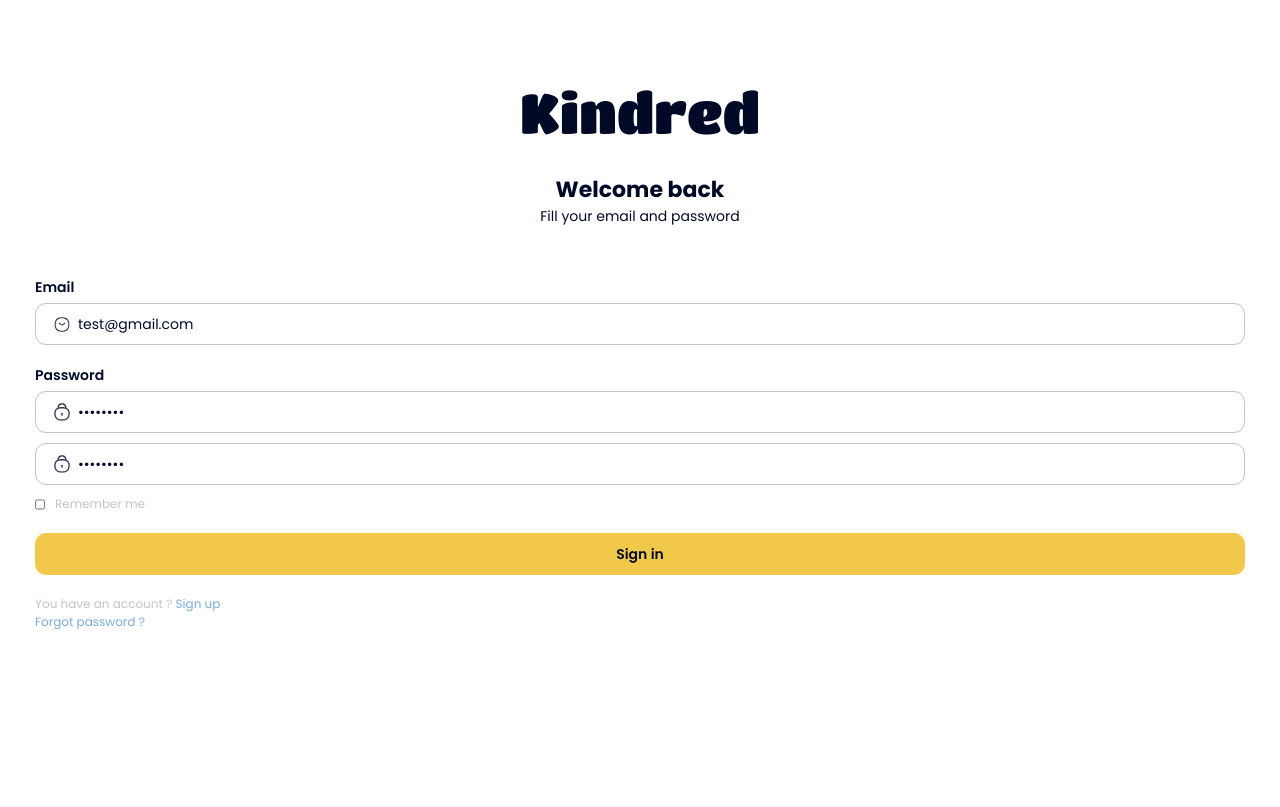
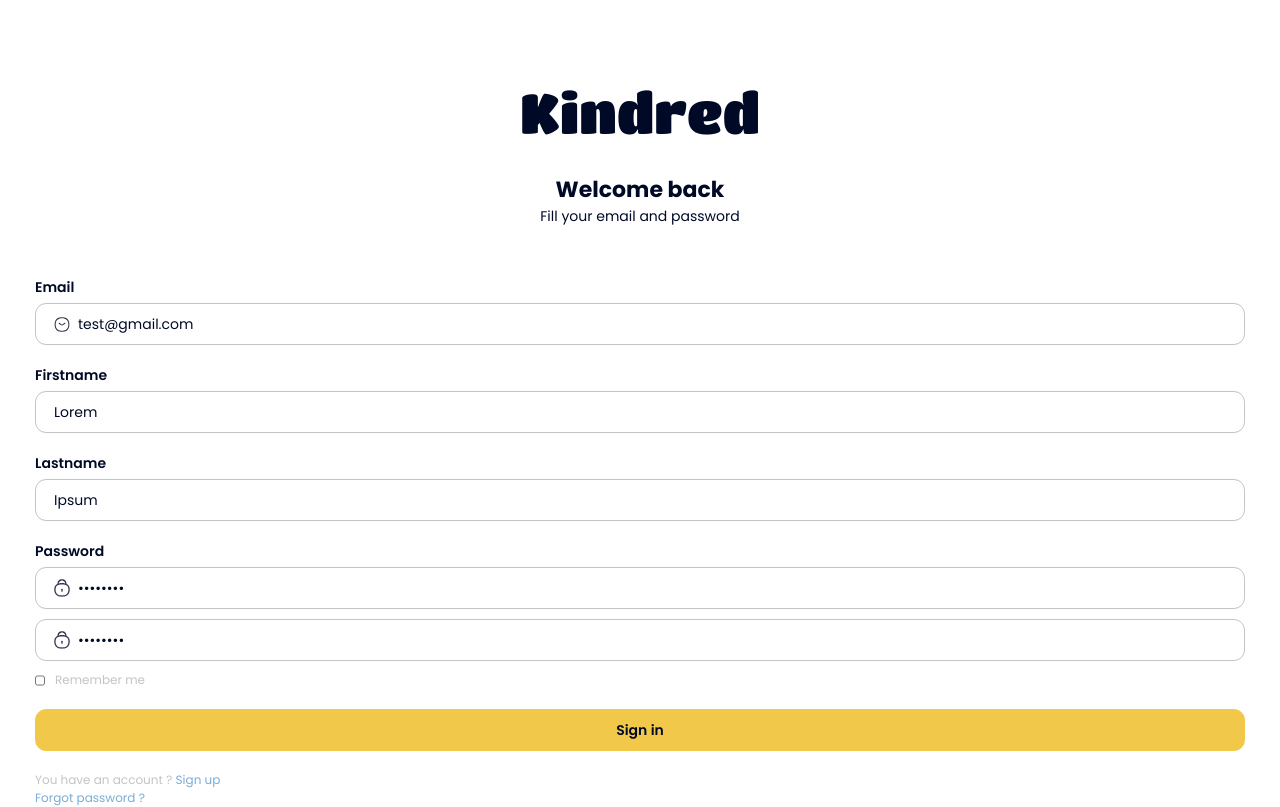
Before and after one commit to alexandraskach/kindred-app-front, a Next.js app: page /register in a window 1280 px wide. Built offline with nearby package versions, Linux system fonts and the light colour scheme.

Commit message:
login + register + check auth

```diff
--- a/components/Base/index.js
+++ b/components/Base/index.js
@@ -1,15 +1,26 @@
 // import Link from "next/link";
 
-export function getJWT() {
-	return typeof window !== 'undefined' && localStorage.JWT ? localStorage.JWT : null
-}
+// export function getJWT() {
+// 	return typeof window !== 'undefined' && localStorage.JWT ? localStorage.JWT : null
+// }
+
+// export async function getServerSideProps(context) {
+// 	const JWT = getJWT()
+
+// 	if (JWT == null) {
+// 		return {
+// 			redirect: {
+// 				destination: "/login",
+// 				permanent: false
+// 			}
+// 		}
+// 	}
+
+// 	return {
+// 		props: JWT
+// 	}
+// }
 
 export function Base({ children }) {
-	console.log(getJWT())
-
-	return (
-		<>
-			<main>{children}</main>
-		</>
-	)
+	return <main>{children}</main>
 }
--- /dev/null
+++ b/components/redirectToAuh.js
@@ -0,0 +1,8 @@
+import { useRouter } from 'next/router'
+
+export default async function() {
+    const JWT = (typeof window !== 'undefined' && localStorage.JWT) ? localStorage.JWT : null
+    const router = useRouter()
+    console.log(router)
+    if (!JWT && !['/register', '/login'].includes(router.asPath)) router.replace('/login')
+}
--- a/pages/register/index.js
+++ b/pages/register/index.js
@@ -1,12 +1,25 @@
 
 import { Formik, Field, Form, ErrorMessage } from 'formik'
 import { Base } from "components/Base"
+import redirectToAuth from "components/redirectToAuh"
 
-
+export async function login(data) {
+	const response = await fetch(process.env.NEXT_PUBLIC_API_URL + '/login_check', {
+		method: 'POST',
+		headers: {
+			'Accept': 'application/json',
+			'Content-Type': 'application/json'
+		},
+		body: JSON.stringify(data),
+	})
+	const json = await response.json()
+	localStorage.JWT = json.token
+	console.log(json.token)
+}
 
 
 export async function onSubmit(data) {
-	const response = await fetch(process.env.NEXT_PUBLIC_API_URL + '/api/user/new', {
+	const response = await fetch(process.env.NEXT_PUBLIC_API_URL + '/register', {
 		method: 'POST',
 		headers: {
 			'Accept': 'application/json',
@@ -16,7 +29,12 @@ export async function onSubmit(data) {
 	})
   	const json = await response.json()
 	console.log(json)
+
+	if (json.success) {
+		login(data)
+	}
 }
+
 
 export function validation(values) {
 	const errors = {}
@@ -24,6 +42,12 @@ export function validation(values) {
 	// email
 	if (values.email == '') errors.email = 'Required'
 	else if (!/^[A-Z0-9._%+-]+@[A-Z0-9.-]+\.[A-Z]{2,}$/i.test(values.email)) errors.email = 'Invalid email address'
+
+	// firstname
+	if (values.firstname == '') errors.firstname = 'Required'
+
+	// lastname
+	if (values.lastname == '') errors.lastname = 'Required'
 
 	// password
 	if (values.password == '') errors.password = 'Required'
@@ -34,7 +58,9 @@ export function validation(values) {
 	return errors
 }
 
+
 export default function render() {
+	redirectToAuth()
 	return (
 		<Base>
 			<div className='mt-8'>
@@ -46,16 +72,20 @@ export default function render() {
 				</div>
 
 				<Formik
-					// initialValues={{email: '', password: '', confirmPassword: ''}}
-					initialValues={{email: 'test@gmail.com', password: 'password', confirmPassword: 'password'}} // dev
+					// initialValues={{email: '', firstname: '', lastname: '', password: '', confirmPassword: ''}}
+					initialValues={{email: 'test@gmail.com', firstname: 'Lorem', lastname: 'Ipsum', password: 'password', confirmPassword: 'password'}} // dev
 					onSubmit={data => onSubmit(data)}
 					validate={validation}
 				>
-					{({ errors, touched, validateOnChange }) => {
+					{({ errors, touched }) => {
 						let emailClassName = 'Input Input--email',
-							passwordClassName = 'Input Input--password mb-1'
+							passwordClassName = 'Input Input--password mb-1',
+							firstnameClassName = 'Input',
+							lastnameClassName = 'Input'
 
 						emailClassName += errors.email && touched.email ? ' error' : ''
+						firstnameClassName += errors.firstname && touched.firstname ? ' error' : ''
+						lastnameClassName += errors.lastname && touched.lastname ? ' error' : ''
 						passwordClassName += errors.password && touched.password || errors.confirmPassword && touched.confirmPassword ? ' error' : ''
 
 						return (
@@ -65,6 +95,16 @@ export default function render() {
 								<label htmlFor='form-email'>Email</label>
 								<Field id='form-email' className={emailClassName} type='email' name='email' placeholder='example@gmail.com' required />
 								{errors.email && touched.email && <span className='form-error'>{errors.email}</span>}
+
+								{/* firstname */}
+								<label htmlFor='form-firstname'>Firstname</label>
+								<Field id='form-firstname' className={firstnameClassName} type='text' name='firstname' placeholder='Your firstname' required />
+								{errors.firstname && touched.firstname && <span className='form-error'>{errors.firstname}</span>}
+
+								{/* lastname */}
+								<label htmlFor='form-lastname'>Lastname</label>
+								<Field id='form-lastname' className={lastnameClassName} type='text' name='lastname' placeholder='Your lastname' required />
+								{errors.lastname && touched.lastname && <span className='form-error'>{errors.lastname}</span>}
 
 								{/* password */}
 								<label htmlFor='form-password'>Password</label>
```
